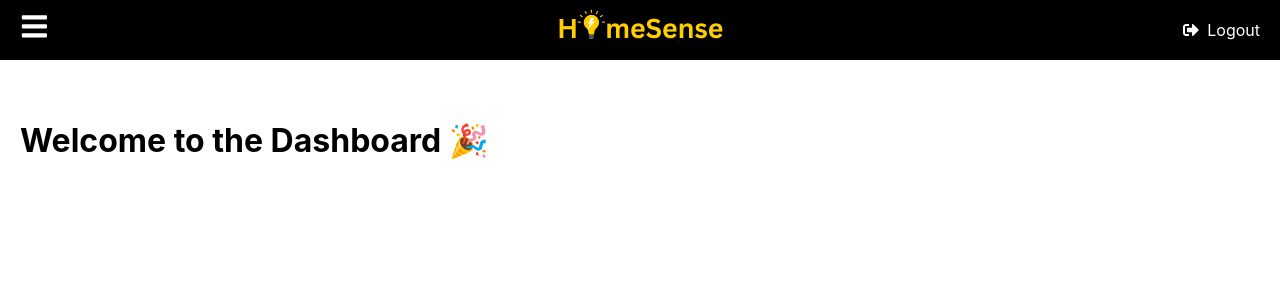
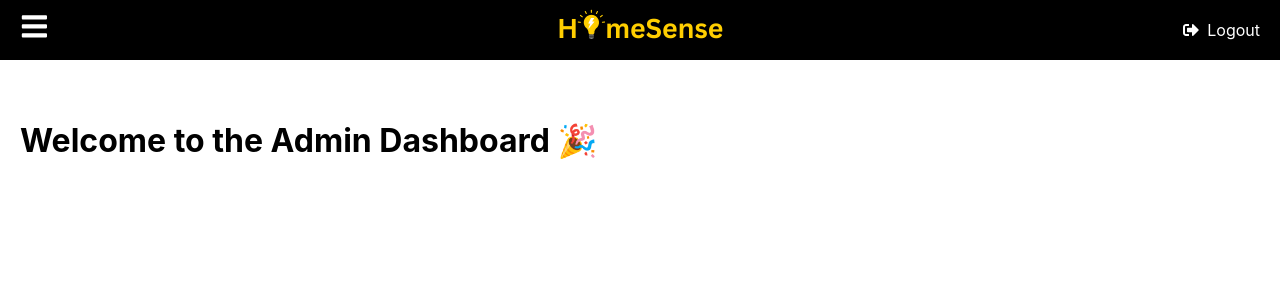
Before and after one commit to jiro1106/HomeSense, a React (Create React App) app in the folder admin/: page /dashboard in a window 1280 px wide. Shown: the top 300 px of the page. Built offline with nearby package versions, Linux system fonts and the light colour scheme; sample sign-in values are in the browser's storage.

Commit message:
edited title

```diff
--- a/admin/src/pages/Dashboard.js
+++ b/admin/src/pages/Dashboard.js
@@ -51,7 +51,7 @@ function Dashboard() {
       <div className={`content ${isOpen ? "shift" : ""}`}>
         {activePage === "dashboard" && (
           <>
-            <h1>Welcome to the Dashboard 🎉</h1>
+            <h1>Welcome to the Admin Dashboard 🎉</h1>
           </>
         )}
 
```
